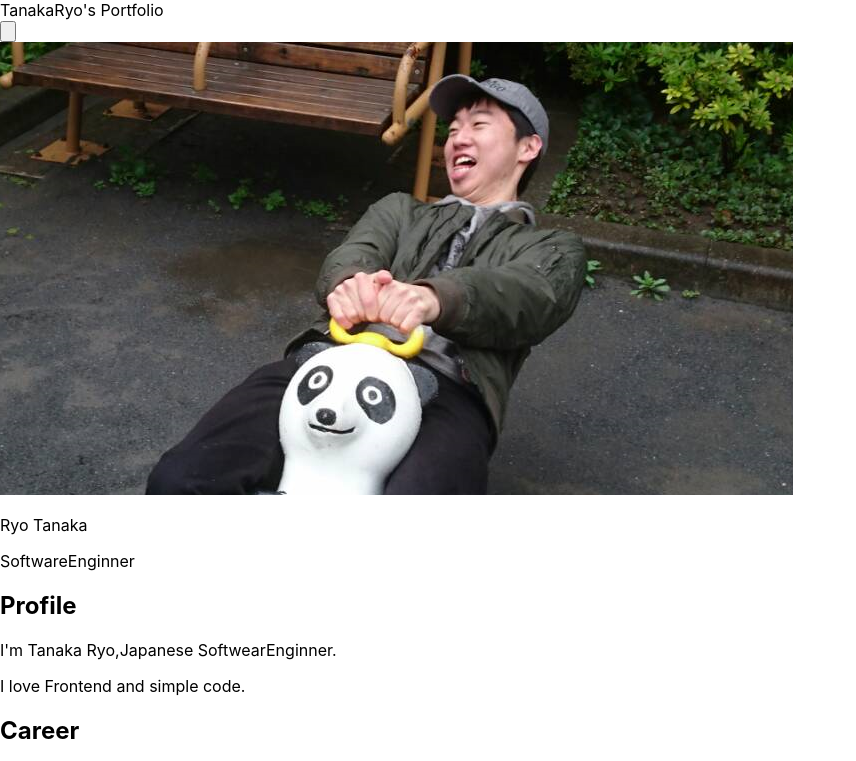
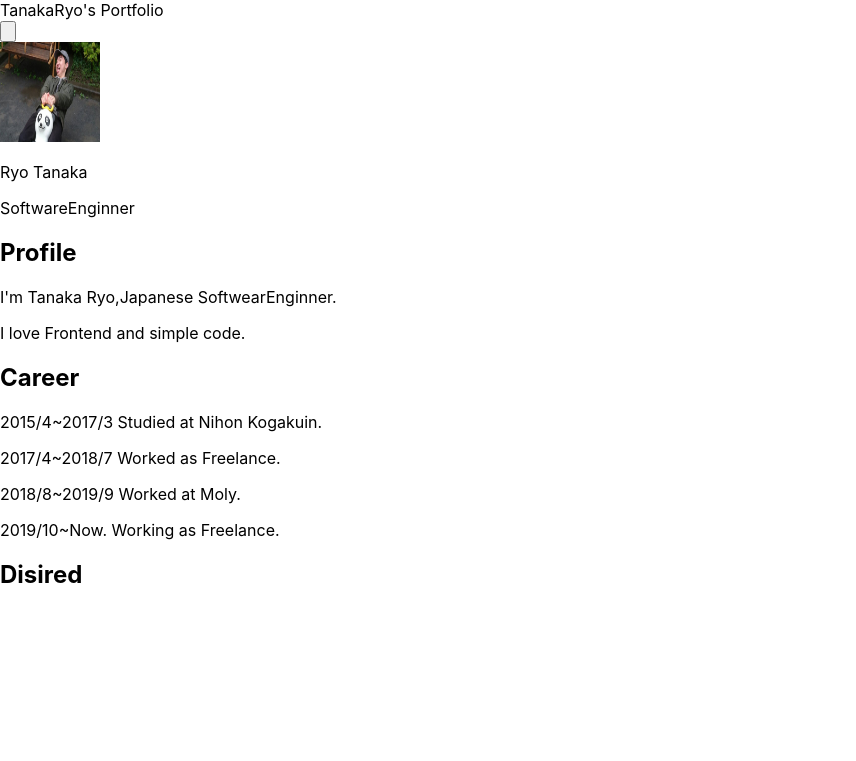
Before and after one commit to t-roo/portfolio, a Next.js app: page / in a window 1280 px wide. Shown: the top 761 px of the page, without its empty margins (0-856 px from the left). Built offline with nearby package versions, Linux system fonts and the light colour scheme.

Commit message:
fix:&apos;

```diff
--- a/components/header.tsx
+++ b/components/header.tsx
@@ -20,7 +20,7 @@ const Header = () => {
     <header className="sticky top-0 z-50 bg-white border-b flex items-center h-14 px-4 dark:bg-slate-700">
       <nav className="flex space-x-10 mx-auto sm:space-x-16">
         <div className="">
-          <span className="self-center text-xl font-semibold whitespace-nowrap dark:text-white">TanakaRyo's Portfolio</span>
+          <span className="self-center text-xl font-semibold whitespace-nowrap dark:text-white">TanakaRyo&apos;s Portfolio</span>
         </div>
         <div className="">
           <button className="pt-0.5 xl:hover:scale-125" onClick={toggleMode}>
--- a/pages/index.tsx
+++ b/pages/index.tsx
@@ -1,18 +1,19 @@
 import type { NextPage } from 'next'
 import Head from 'next/head'
+import Image from 'next/image'
 
 const Home: NextPage = () => {
   return (
     <div className="py-8 px-2 flex flex-col justify-center items-center md:py-12">
       <Head>
-        <title>TanakaRyo's Portfolio</title>
+        <title>TanakaRyo&aposs Portfolio</title>
         <link rel="icon" href="/favicon.ico" />
       </Head>
       <div className="m-2 sm:m-4">
         <div className="h-24 w-auto flex items-center justify-center">
           <div className="flex items-center space-x-2 sm:space-x-4">
             <div className="flex-shrink-0">
-              <img className="float-left w-24 h-24 mb-3 mr-4 rounded-full shadow-lg object-cover sm:h-36 sm:w-36" src="/images/profile.png" alt=""></img>
+              <Image className="float-left w-24 h-24 mb-3 mr-4 rounded-full shadow-lg object-cover sm:h-36 sm:w-36"  width={100} height={100} src="/images/profile.png" alt="pct" />
             </div>
             <div className="flex-1 min-w-0">
               <p className="text-lg font-medium text-gray-900 truncate dark:text-white">
@@ -30,7 +31,7 @@ const Home: NextPage = () => {
         Profile
         </h2>
         <div className="mb-6 text-lg text-left font-normal text-gray-900 lg:text-xl dark:text-gray-300">
-          <p>I'm Tanaka Ryo,Japanese SoftwearEnginner.</p>
+          <p>I&apos;m Tanaka Ryo,Japanese SoftwearEnginner.</p>
           <p> I love Frontend and simple code.</p>
         </div>
       </div>
```
Also changed, not shown: 1 other file (tests, documents, lock files or other folders).
